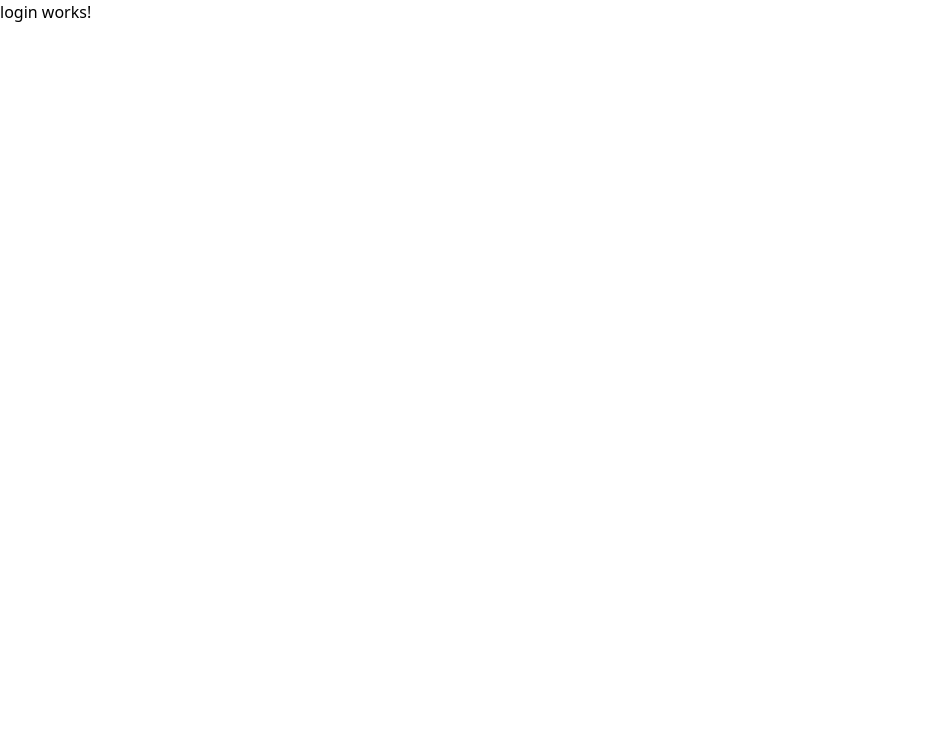
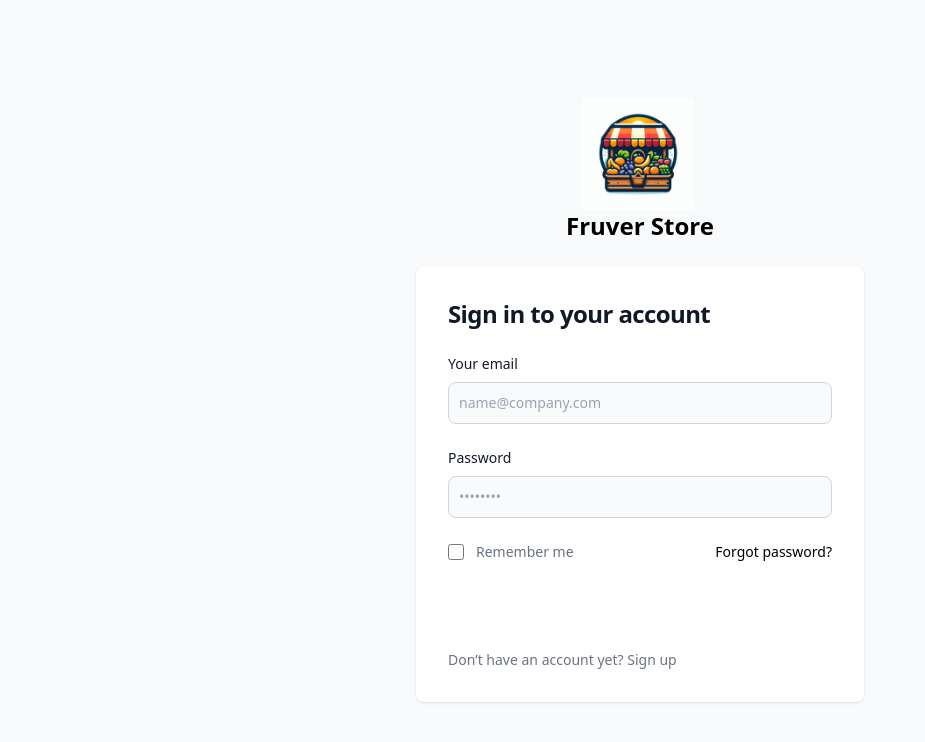
Before and after one commit to frakxman/fruver-store, an Angular app: page /auth/login in a window 1280 px wide. Shown: the top 742 px of the page, without its empty margins (0-925 px from the left). Built offline with nearby package versions, Linux system fonts and the light colour scheme.

Commit message:
Add User model, AuthService, and related files

```diff
--- /dev/null
+++ b/src/app/domains/auth/models/user.model.ts
@@ -0,0 +1,6 @@
+export interface User {
+  id: number;
+  name: string;
+  email: string;
+  password: string;
+}
--- a/src/app/domains/auth/pages/login/login.component.html
+++ b/src/app/domains/auth/pages/login/login.component.html
@@ -1 +1,40 @@
-<p>login works!</p>
+<section class="bg-gray-50">
+  <div class="flex flex-col items-center justify-center px-6 py-8 mx-auto md:h-screen lg:py-0">
+    <a href="/" class="mb-6 text-2xl font-semibold">
+      <img class="w-28 h-28 ml-4" src="assets/logo/logo.jpg" alt="logo">
+      <p>Fruver Store </p>
+    </a>
+    <div class="w-full bg-white rounded-lg shadow dark:border md:mt-0 sm:max-w-md xl:p-0 dark:bg-gray-800 dark:border-gray-700">
+      <div class="p-6 space-y-4 md:space-y-6 sm:p-8">
+        <h1 class="text-xl font-bold leading-tight tracking-tight text-gray-900 md:text-2xl dark:text-white">
+            Sign in to your account
+        </h1>
+        <form class="space-y-4 md:space-y-6" action="#">
+          <div>
+            <label for="email" class="block mb-2 text-sm font-medium text-gray-900 dark:text-white">Your email</label>
+            <input type="email" name="email" id="email" class="bg-gray-50 border border-gray-300 text-gray-900 sm:text-sm rounded-lg focus:ring-primary-600 focus:border-primary-600 block w-full p-2.5 dark:bg-gray-700 dark:border-gray-600 dark:placeholder-gray-400 dark:text-white dark:focus:ring-blue-500 dark:focus:border-blue-500" placeholder="name@company.com" required="">
+          </div>
+          <div>
+            <label for="password" class="block mb-2 text-sm font-medium text-gray-900 dark:text-white">Password</label>
+            <input type="password" name="password" id="password" placeholder="••••••••" class="bg-gray-50 border border-gray-300 text-gray-900 sm:text-sm rounded-lg focus:ring-primary-600 focus:border-primary-600 block w-full p-2.5 dark:bg-gray-700 dark:border-gray-600 dark:placeholder-gray-400 dark:text-white dark:focus:ring-blue-500 dark:focus:border-blue-500" required="">
+          </div>
+          <div class="flex items-center justify-between">
+            <div class="flex items-start">
+              <div class="flex items-center h-5">
+                <input id="remember" aria-describedby="remember" type="checkbox" class="w-4 h-4 border border-gray-300 rounded bg-gray-50 focus:ring-3 focus:ring-primary-300 dark:bg-gray-700 dark:border-gray-600 dark:focus:ring-primary-600 dark:ring-offset-gray-800" required="">
+              </div>
+              <div class="ml-3 text-sm">
+                <label for="remember" class="text-gray-500 dark:text-gray-300">Remember me</label>
+              </div>
+            </div>
+            <a href="#" class="text-sm font-medium text-primary-600 hover:underline dark:text-primary-500">Forgot password?</a>
+          </div>
+          <button type="submit" class="w-full text-white bg-primary-600 hover:bg-primary-700 focus:ring-4 focus:outline-none focus:ring-primary-300 font-medium rounded-lg text-sm px-5 py-2.5 text-center dark:bg-primary-600 dark:hover:bg-primary-700 dark:focus:ring-primary-800">Sign in</button>
+          <p class="text-sm font-light text-gray-500 dark:text-gray-400">
+              Don’t have an account yet? <a href="#" class="font-medium text-primary-600 hover:underline dark:text-primary-500">Sign up</a>
+          </p>
+        </form>
+      </div>
+    </div>
+  </div>
+</section>
--- a/src/app/domains/auth/pages/login/login.component.ts
+++ b/src/app/domains/auth/pages/login/login.component.ts
@@ -9,4 +9,6 @@ import { Component } from '@angular/core';
 })
 export default class LoginComponent {
 
+
+
 }
--- a/src/app/domains/auth/pages/register/register.component.html
+++ b/src/app/domains/auth/pages/register/register.component.html
@@ -7,20 +7,47 @@
     <div class="w-full bg-white rounded-lg shadow dark:border md:mt-0 sm:max-w-md xl:p-0 dark:bg-gray-800 dark:border-gray-700">
       <div class="p-6 space-y-4 md:space-y-6 sm:p-8">
         <h1 class="text-xl font-bold leading-tight tracking-tight text-gray-900 md:text-2xl dark:text-white">
-                  Create and account
+            Create an account
         </h1>
-              <form class="space-y-4 md:space-y-6" action="#">
+        <form [formGroup]="userForm" class="space-y-4 md:space-y-6" (ngSubmit)="register()">
           <div>
-                      <label for="email" class="block mb-2 text-sm font-medium text-gray-900 dark:text-white">Your email</label>
-                      <input type="email" name="email" id="email" class="bg-gray-50 border border-gray-300 text-gray-900 sm:text-sm rounded-lg focus:ring-primary-600 focus:border-primary-600 block w-full p-2.5 dark:bg-gray-700 dark:border-gray-600 dark:placeholder-gray-400 dark:text-white dark:focus:ring-blue-500 dark:focus:border-blue-500" placeholder="name@company.com" required="">
+            <label for="name" class="block mb-2 text-sm font-medium text-gray-900 dark:text-white">
+              Name
+            </label>
+            <input
+              type="name"
+              name="name"
+              id="name"
+              formControlName="name"
+              placeholder="Your name"
+              class="bg-gray-50 border border-gray-300 text-gray-900 sm:text-sm rounded-lg focus:ring-primary-600 focus:border-primary-600 block w-full p-2.5 dark:bg-gray-700 dark:border-gray-600 dark:placeholder-gray-400 dark:text-white dark:focus:ring-blue-500 dark:focus:border-blue-500"
+            >
           </div>
           <div>
-                      <label for="password" class="block mb-2 text-sm font-medium text-gray-900 dark:text-white">Password</label>
-                      <input type="password" name="password" id="password" placeholder="••••••••" class="bg-gray-50 border border-gray-300 text-gray-900 sm:text-sm rounded-lg focus:ring-primary-600 focus:border-primary-600 block w-full p-2.5 dark:bg-gray-700 dark:border-gray-600 dark:placeholder-gray-400 dark:text-white dark:focus:ring-blue-500 dark:focus:border-blue-500" required="">
+            <label for="email" class="block mb-2 text-sm font-medium text-gray-900 dark:text-white">
+              Email
+            </label>
+            <input
+              type="email"
+              name="email"
+              id="email"
+              formControlName="email"
+              class="bg-gray-50 border border-gray-300 text-gray-900 sm:text-sm rounded-lg focus:ring-primary-600 focus:border-primary-600 block w-full p-2.5 dark:bg-gray-700 dark:border-gray-600 dark:placeholder-gray-400 dark:text-white dark:focus:ring-blue-500 dark:focus:border-blue-500"
+              placeholder="name@company.com"
+            >
           </div>
           <div>
-                      <label for="confirm-password" class="block mb-2 text-sm font-medium text-gray-900 dark:text-white">Confirm password</label>
-                      <input type="confirm-password" name="confirm-password" id="confirm-password" placeholder="••••••••" class="bg-gray-50 border border-gray-300 text-gray-900 sm:text-sm rounded-lg focus:ring-primary-600 focus:border-primary-600 block w-full p-2.5 dark:bg-gray-700 dark:border-gray-600 dark:placeholder-gray-400 dark:text-white dark:focus:ring-blue-500 dark:focus:border-blue-500" required="">
+            <label for="password" class="block mb-2 text-sm font-medium text-gray-900 dark:text-white">
+              Password
+            </label>
+            <input
+              type="password"
+              name="password"
+              id="password"
+              formControlName="password"
+              placeholder="••••••••"
+              class="bg-gray-50 border border-gray-300 text-gray-900 sm:text-sm rounded-lg focus:ring-primary-600 focus:border-primary-600 block w-full p-2.5 dark:bg-gray-700 dark:border-gray-600 dark:placeholder-gray-400 dark:text-white dark:focus:ring-blue-500 dark:focus:border-blue-500"
+            >
           </div>
           <div class="flex items-start">
               <div class="flex items-center h-5">
@@ -32,7 +59,7 @@
           </div>
           <button type="submit" class="w-full text-white bg-primary-600 hover:bg-primary-700 focus:ring-4 focus:outline-none focus:ring-primary-300 font-medium rounded-lg text-sm px-5 py-2.5 text-center dark:bg-primary-600 dark:hover:bg-primary-700 dark:focus:ring-primary-800">Create an account</button>
           <p class="text-sm font-light text-gray-500 dark:text-gray-400">
-                      Already have an account? <a href="#" class="font-medium text-primary-600 hover:underline dark:text-primary-500">Login here</a>
+            Already have an account? <a routerLink="/auth/login" class="font-medium text-primary-600 hover:underline dark:text-primary-500">Login here</a>
           </p>
         </form>
       </div>
--- a/src/app/domains/auth/pages/register/register.component.ts
+++ b/src/app/domains/auth/pages/register/register.component.ts
@@ -1,12 +1,54 @@
-import { Component } from '@angular/core';
+import { CommonModule } from '@angular/common';
+import { Component, inject } from '@angular/core';
+import { FormBuilder, FormGroup, ReactiveFormsModule, Validators } from '@angular/forms';
+
+import { AuthService } from '../../services/auth.service';
+
+import { User } from '../../models/user.model';
+import { RouterLink } from '@angular/router';
 
 @Component({
   selector: 'app-register',
   standalone: true,
-  imports: [],
+  imports: [CommonModule, ReactiveFormsModule, RouterLink],
   templateUrl: './register.component.html',
   styleUrl: './register.component.css'
 })
 export default class RegisterComponent {
 
+  private fb = inject( FormBuilder );
+  private authService = inject(AuthService);
+
+  user: User = {
+    id: 0,
+    name: '',
+    email: '',
+    password: '',
+  };
+
+  public userForm: FormGroup = this.fb.group({
+    id: [''],
+    name: ['', [Validators.required, Validators.minLength(3)]],
+    email: ['', [Validators.required, Validators.email]],
+    password: ['', [Validators.required, Validators.minLength(6)]],
+  });
+
+  register() {
+    if (this.userForm.invalid) {
+      return;
+    }
+
+    const user: User = this.userForm.value;
+    console.log('User created', user);
+
+    // this.authService.register(this.userForm.value)
+    //   .subscribe({
+    //     next: (user) => {
+    //     },
+    //     error: (err) => {
+    //       console.error('Error creating user', err);
+    //     }
+    //   });
+  }
+
 }
--- /dev/null
+++ b/src/app/domains/auth/services/auth.service.ts
@@ -0,0 +1,28 @@
+import { Injectable } from '@angular/core';
+import { User } from '../models/user.model';
+
+@Injectable({
+  providedIn: 'root'
+})
+export class AuthService {
+
+  constructor() { }
+
+  login() {
+    console.log('Login');
+  }
+
+  register(user: User) {
+    console.log('Registered user', user);
+  }
+
+  logout() {
+    console.log('Logout');
+  }
+
+  isAuthenticated(): boolean {
+    return false;
+  }
+
+
+}
--- a/src/app/domains/products/pages/form/form.component.ts
+++ b/src/app/domains/products/pages/form/form.component.ts
@@ -1,15 +1,13 @@
 import { CommonModule } from '@angular/common';
 import { Component, inject, signal } from '@angular/core';
 
-import { FormArray, FormBuilder, FormGroup, ReactiveFormsModule, Validators } from '@angular/forms';
+import { FormBuilder, FormGroup, ReactiveFormsModule, Validators } from '@angular/forms';
 import { Category } from '@shared/models/category.model';
 
 import { Product } from '@shared/models/product.model';
 
 import { CategoryService } from '@shared/services/category.service';
 import { ProductsService } from '@shared/services/products.service';
-
-// import { ProductImagePipe } from "@shared/pipes/prod-img.pipe";
 
 @Component({
   selector: 'app-form',
```
Also changed, not shown: 1 other file (tests, documents, lock files or other folders). Lines whose indentation alone changed are shown as unchanged.
